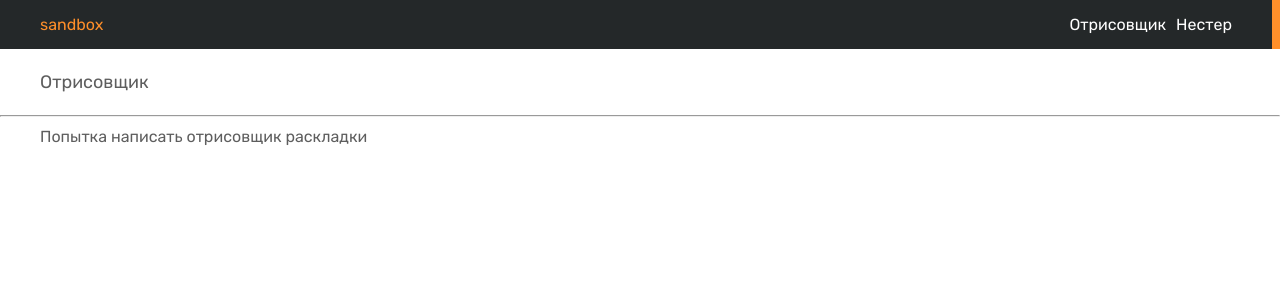
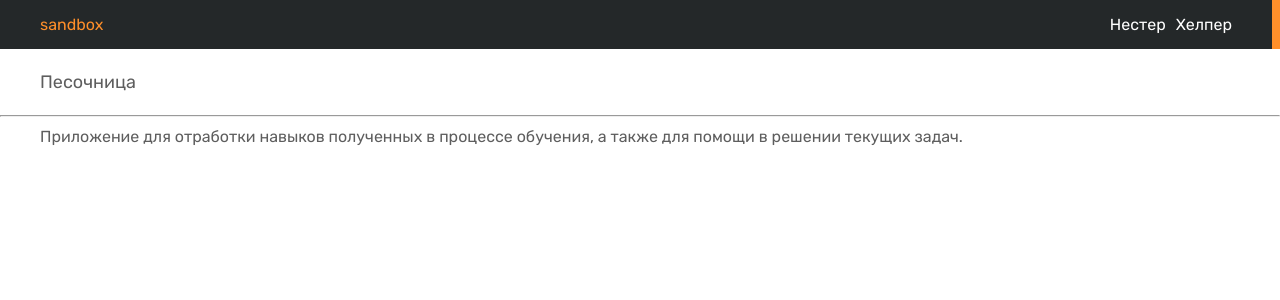
Before and after one commit to qk7p/sandbox-ts, a React (Create React App) app: page / in a window 1280 px wide. Shown: the top 300 px of the page. Built offline with nearby package versions, Linux system fonts and the light colour scheme.

Commit message:
change page language to "ru" wrap all to appcontainer move to toast container to mainApp change welcome text delete deploy script add mailhelper

```diff
--- a/package.json
+++ b/package.json
@@ -22,8 +22,7 @@
     "start": "react-scripts start",
     "build": "react-scripts build",
     "test": "react-scripts test",
-    "eject": "react-scripts eject",
-    "deploy": "cd build && rsync --archive --compress --delete . qk7p@qk7p.ru:/var/www/qk7p.ru/html"
+    "eject": "react-scripts eject"
   },
   "eslintConfig": {
     "extends": [
--- a/public/index.html
+++ b/public/index.html
@@ -1,5 +1,5 @@
 <!DOCTYPE html>
-<html lang="en">
+<html lang="ru">
   <head>
     <meta charset="utf-8" />
     <link rel="icon" href="%PUBLIC_URL%/favicon.ico" />
--- a/src/App.tsx
+++ b/src/App.tsx
@@ -1,5 +1,7 @@
 import { BrowserRouter, Route, Routes } from "react-router-dom";
 import { Navigation } from "./components/Navigation";
+import { Toast } from "./components/Toast";
+import { MailHelper } from "./pages/MailHelperPage";
 import { NestingPage } from "./pages/NestingPage";
 import { WelcomePage } from "./pages/WelcomePage";
 import "./style/App.css";
@@ -7,11 +9,19 @@ import "./style/App.css";
 export default function App() {
   return (
     <BrowserRouter>
-      <Navigation />
-      <Routes>
-        <Route path="/" element={<WelcomePage />} />
-        <Route path="/nester" element={<NestingPage />} />
-      </Routes>
+      <div className="appContainer">
+        <div className="appHeaderContainer">
+          <Navigation />
+        </div>
+        <div className="appBodyContainer">
+          <Routes>
+            <Route path="/" element={<WelcomePage />} />
+            <Route path="/nester" element={<NestingPage />} />
+            <Route path="/mailHelper" element={<MailHelper />} />
+          </Routes>
+          <Toast />
+        </div>
+      </div>
     </BrowserRouter>
   );
 }
--- a/src/components/Navigation.tsx
+++ b/src/components/Navigation.tsx
@@ -9,10 +9,10 @@ export function Navigation() {
       </span>
       <ul>
         <li>
-          <Link to="/">Отрисовщик</Link>
+          <Link to="/nester">Нестер</Link>
         </li>
         <li>
-          <Link to="/nester">Нестер</Link>
+          <Link to="/mailHelper">Хелпер</Link>
         </li>
       </ul>
     </nav>
--- a/src/components/ResultItem.tsx
+++ b/src/components/ResultItem.tsx
@@ -16,6 +16,7 @@ export function ResultItem(props: IResultItemProps) {
     makeToast("Скопировано в буфер обмена", ToastType.Info)
   }
 
+
   return (
     <div className="ResultItem">
       <p>
--- a/src/pages/NestingPage.tsx
+++ b/src/pages/NestingPage.tsx
@@ -6,7 +6,6 @@ import { calcDetailParams } from "../utils/calcDetailParams";
 import { calcMaterialParams } from "../utils/calcMaterialParams";
 import { BodyTitle } from "../components/BodyTitle";
 import { PrimaryButton } from "../components/PrimaryButton";
-import { Toast } from "../components/Toast";
 import { calcEfficiency } from "../utils/calcEfficiency";
 import { validateInputs } from "../utils/validateInputs";
 
@@ -21,7 +20,7 @@ export function NestingPage() {
   }
 
   return (
-    <div className="mainContainer">
+    <div className="nestingPageContainer">
       <BodyTitle
         pageTitle="Нестер 2D"
         pageDescription="Нестер - средство для раскладки деталей на заготовку."
@@ -35,7 +34,6 @@ export function NestingPage() {
         </div>
         <ResultCard />
       </div>
-      <Toast />
     </div>
   );
 }
--- a/src/pages/WelcomePage.tsx
+++ b/src/pages/WelcomePage.tsx
@@ -4,10 +4,10 @@ export function WelcomePage() {
   return (
     <>
       <BodyTitle
-        pageTitle="Отрисовщик"
-        pageDescription="Попытка написать отрисовщик раскладки"
+        pageTitle="Песочница"
+        pageDescription="Приложение для отработки навыков полученных в процессе обучения, а также для помощи в решении текущих задач."
       />
-      <div className="mainContainer">
+      <div className="welcomePageContainer">
 
       </div>
     </>
--- a/src/style/App.css
+++ b/src/style/App.css
@@ -126,3 +126,13 @@ table {
   border-collapse: collapse;
   border-spacing: 0;
 }
+
+.appContainer {
+  display: flex;
+  flex-direction: column;
+  height: 100vh;
+}
+
+.appBodyContainer {
+  flex-grow: 1;
+}
--- a/src/style/NestingPage/NestingPage.css
+++ b/src/style/NestingPage/NestingPage.css
@@ -1,9 +1,10 @@
 @import url(./PageHeader.css);
 
-.mainContainer {
+.nestingPageContainer {
   display: flex;
   flex-direction: column;
   background-color: var(--background);
+  height: 100%;
 }
 
 .bodyContainer {
```
Also changed, not shown: src/style/WelcomePage/welcomePage.css (added).
